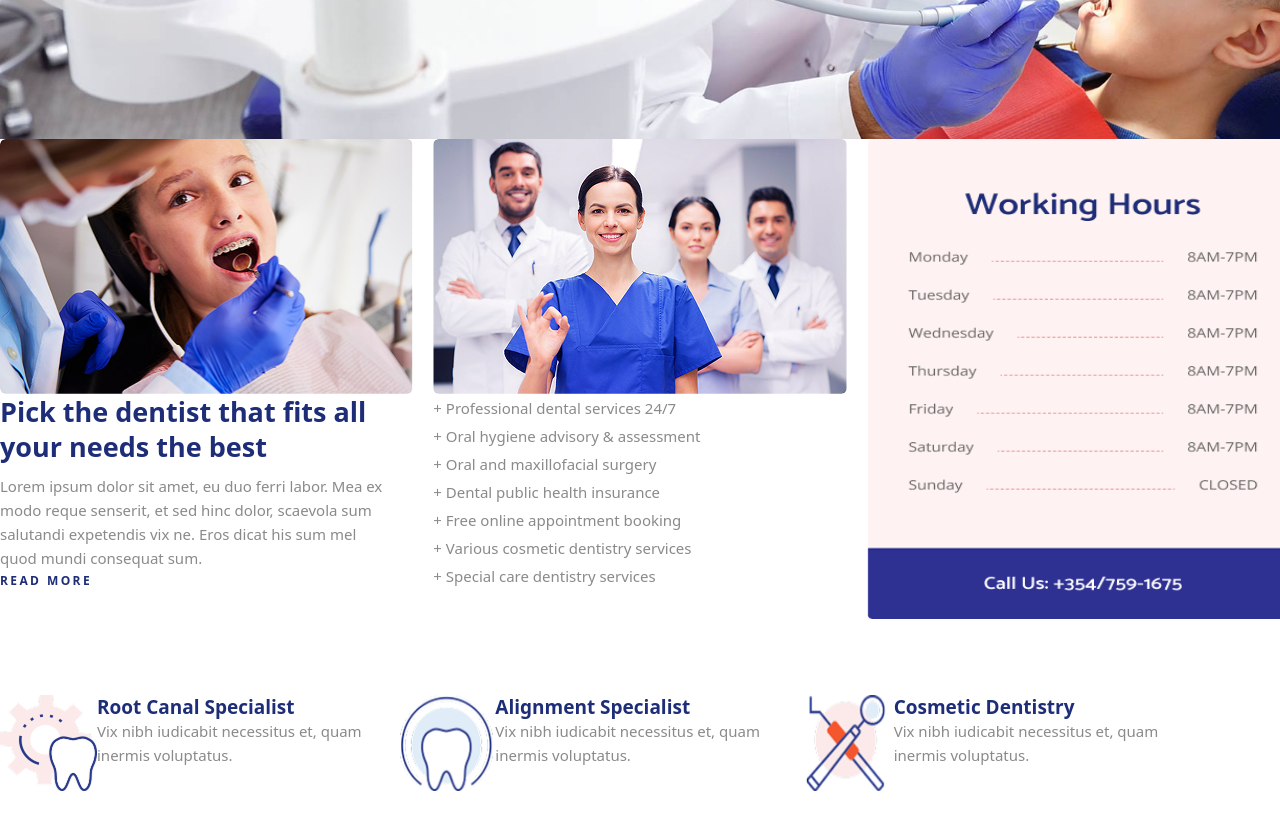
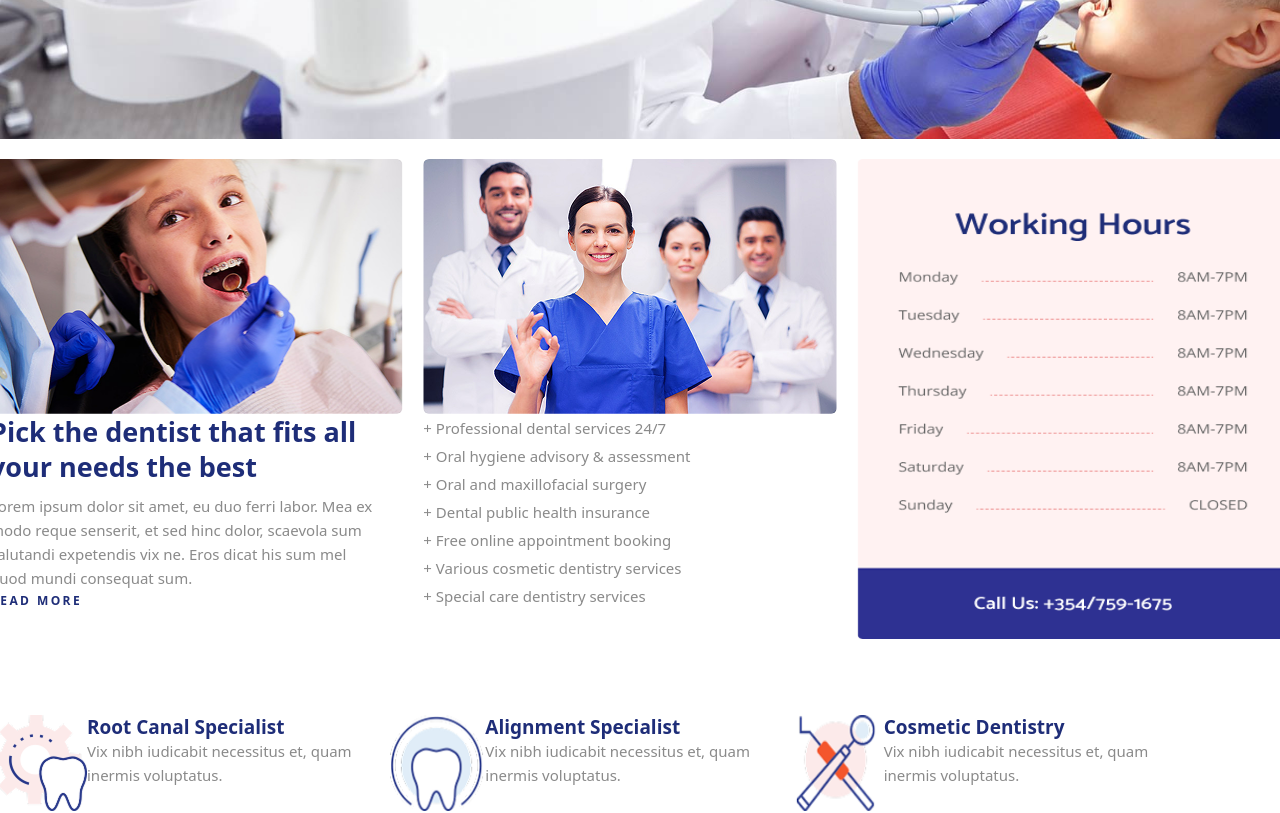
Before and after one commit to hp2604/UI_Desgin, a React (Vite) app: page / in a window 1280 px wide. Shown: the part 520-1333 px from the top of the page. Built offline with nearby package versions, Linux system fonts and the light colour scheme.

Commit message:
Fied Issues of Second Section

```diff
--- a/src/App.css
+++ b/src/App.css
@@ -0,0 +1,10 @@
+*{
+    margin: 0;
+    padding: 0;
+    box-sizing: border-box;
+}
+.wraper{
+    display: flex;
+    flex-direction: column;
+    gap: 20px;
+}
--- a/src/App.jsx
+++ b/src/App.jsx
@@ -1,13 +1,16 @@
 import Header from "./components/Header"
 import Section2 from "./components/Section2"
-
+import './App.css'
 
 function App() {
 
   return (
     <>
-   <Header/>
-   <Section2/>
+    <div className="wraper">
+    <Header/>
+    <Section2/>
+    </div>
+
     </>
   )
 }
--- a/src/components/Section2.jsx
+++ b/src/components/Section2.jsx
@@ -2,9 +2,9 @@ import React from "react";
 
 function Section2(){
     return (
-    <>
-    <div className=" flex m-auto  md:w-[1300px] md:h-[556px] md:mt-6 " >
-        <div className="md:w-[433.33px] md:h-[556px] ">
+    <div className="flex flex-col items-center">
+    <div className=" flex    md:w-[1300px] md:h-[556px]  " >
+        <div className="  md:w-[433.33px] md:h-[556px] ">
             <img src="/src/assests/img-1.png" alt="" className=" rounded-md md:h-[254.7px] md:w-[413.33px] " />
             <h6 className=" text-[rgba(30,45,120,1)] md:w-[368.95px] md:h-[79.98px]  md:font-semibold md:text-[27px] md:leading-[34.99px]   ">
                 Pick the dentist that fits all your needs the best
@@ -84,7 +84,7 @@ function Section2(){
 
         </div>
     </div>
-    </>
+    </div>
     );
 }
 
```
